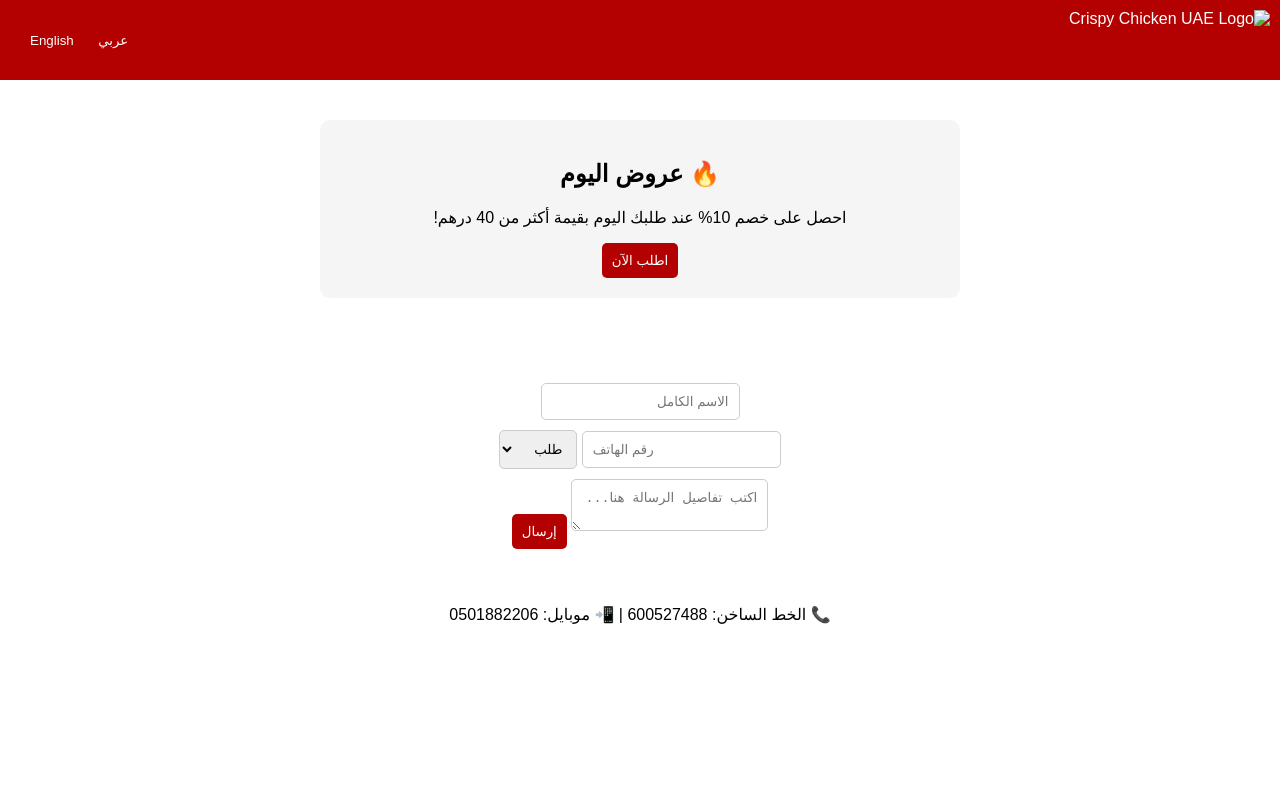
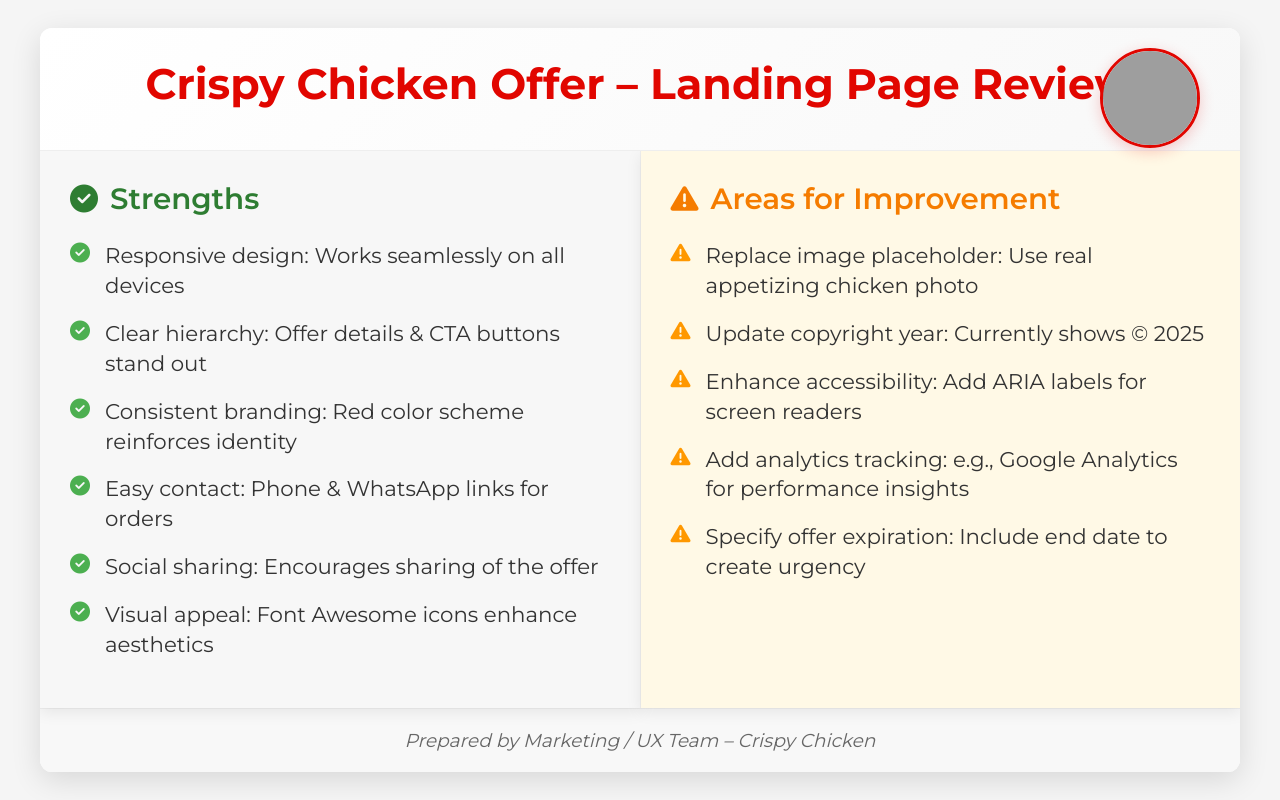
Before and after one commit to crispychicken0/call-center-crispychicken, a plain HTML site: page index.html in a window 1280 px wide. Drawn offline with Linux system fonts and the light colour scheme; grey boxes are pictures that could not be loaded.

Commit message:
Update index.html

```diff
--- a/index.html
+++ b/index.html
@@ -1,86 +1,72 @@
 <!DOCTYPE html>
-<html lang="ar" dir="rtl">
+<html lang="en">
 <head>
-  <meta charset="UTF-8" />
-  <meta name="viewport" content="width=device-width, initial-scale=1.0" />
-  <title>Crispy Chicken UAE</title>
-  <link rel="icon" href="public/assets/favicon.png" type="image/png" />
-  <meta property="og:title" content="Crispy Chicken UAE - Call Center" />
-  <meta property="og:description" content="Order now and enjoy Crispy Chicken offers!" />
-  <meta property="og:image" content="public/assets/og-crispy-chicken-1200x630.png" />
-  <style>
-    body { font-family: Arial, sans-serif; margin:0; padding:0; text-align:center; background:#fff; }
-    header { background:#b30000; padding:10px; color:#fff; display:flex; align-items:center; justify-content:space-between; }
-    header img { height:60px; }
-    .lang-switch { margin: 10px; }
-    .content { padding:20px; }
-    .offer { background:#f5f5f5; margin:20px auto; padding:20px; border-radius:10px; max-width:600px; }
-    form { display:flex; flex-direction:column; max-width:400px; margin:20px auto; }
-    input, select, textarea { margin:5px 0; padding:10px; border:1px solid #ccc; border-radius:5px; }
-    button { padding:10px; background:#b30000; color:#fff; border:none; border-radius:5px; cursor:pointer; }
-  </style>
-  <script>
-    function switchLang(lang) {
-      document.querySelectorAll('[data-lang]').forEach(el => {
-        el.style.display = (el.getAttribute('data-lang') === lang) ? 'block' : 'none';
-      });
-      document.documentElement.lang = lang === 'en' ? 'en' : 'ar';
-      document.documentElement.dir = lang === 'en' ? 'ltr' : 'rtl';
+<meta charset="UTF-8">
+<meta name="viewport" content="width=device-width, initial-scale=1.0">
+<title>Crispy Chicken Offer – Landing Page Review</title>
+<link href="https://fonts.googleapis.com/css2?family=Montserrat:wght@400;500;600;700&display=swap" rel="stylesheet">
+<link rel="stylesheet" href="https://cdnjs.cloudflare.com/ajax/libs/font-awesome/6.4.0/css/all.min.css">
+<style>
+    * {margin:0; padding:0; box-sizing:border-box;}
+    body {font-family: 'Montserrat', sans-serif; background:#f5f5f5; display:flex; justify-content:center; align-items:center; min-height:100vh; padding:20px;}
+    .slide {width:100%; max-width:1200px; background:#fff; border-radius:12px; overflow:hidden; box-shadow:0 8px 30px rgba(0,0,0,0.12); position:relative;}
+    .slide-header {padding:30px 40px; position:relative; background:linear-gradient(135deg,#fff 0%,#f8f8f8 100%); border-bottom:1px solid #eee;}
+    .slide-title {color:#E10600; font-size:32pt; font-weight:700; text-align:center; margin-bottom:10px;}
+    .chicken-thumbnail {position:absolute; top:20px; right:40px; width:100px; height:100px; border-radius:50%; object-fit:cover; border:3px solid #E10600; box-shadow:0 4px 15px rgba(225,6,0,0.2);}
+    .columns-container {display:flex; flex-wrap:wrap;}
+    .column {flex:1; padding:30px; box-shadow:0 4px 15px rgba(0,0,0,0.08); transition:0.3s ease;}
+    .column:hover {transform:translateY(-5px); box-shadow:0 8px 25px rgba(0,0,0,0.15);}
+    .column-left {background:#F7F7F7; border-right:1px solid #eee;}
+    .column-right {background:#FFF9E6;}
+    .column-title {font-size:22pt; font-weight:600; margin-bottom:25px; display:flex; align-items:center;}
+    .column-left .column-title {color:#2E7D32;}
+    .column-right .column-title {color:#F57C00;}
+    .column-title i {margin-right:12px; font-size:28px;}
+    .bullet-list {list-style:none;}
+    .bullet-item {display:flex; align-items:flex-start; margin-bottom:18px; color:#333; font-size:16pt; line-height:1.4;}
+    .bullet-item i {margin-right:15px; font-size:20px; flex-shrink:0; margin-top:2px;}
+    .column-left .bullet-item i {color:#4CAF50;}
+    .column-right .bullet-item i {color:#FF9800;}
+    .slide-footer {padding:20px; text-align:center; background:#f8f8f8; border-top:1px solid #eee;}
+    .footer-text {font-size:14pt; font-style:italic; color:#666;}
+    @media (max-width:768px){
+        .columns-container {flex-direction:column;}
+        .column {border-right:none; border-bottom:1px solid #eee;}
     }
-  </script>
+</style>
 </head>
 <body>
-  <header>
-    <img src="public/assets/logo.png" alt="Crispy Chicken UAE Logo" />
-    <div class="lang-switch">
-      <button onclick="switchLang('ar')">عربي</button>
-      <button onclick="switchLang('en')">English</button>
+<div class="slide">
+    <div class="slide-header">
+        <h1 class="slide-title">Crispy Chicken Offer – Landing Page Review</h1>
+        <img src="https://i.imgur.com/your-real-image.jpg" alt="Delicious Crispy Chicken" class="chicken-thumbnail">
     </div>
-  </header>
-
-  <div class="content">
-    <div class="offer" data-lang="ar">
-      <h2>🔥 عروض اليوم</h2>
-      <p>احصل على خصم 10% عند طلبك اليوم بقيمة أكثر من 40 درهم!</p>
-      <button onclick="document.getElementById('order-form').scrollIntoView()">اطلب الآن</button>
+    <div class="columns-container">
+        <div class="column column-left">
+            <h2 class="column-title"><i class="fas fa-check-circle"></i> Strengths</h2>
+            <ul class="bullet-list">
+                <li class="bullet-item"><i class="fas fa-check-circle"></i> Responsive design: Works seamlessly on all devices</li>
+                <li class="bullet-item"><i class="fas fa-check-circle"></i> Clear hierarchy: Offer details & CTA buttons stand out</li>
+                <li class="bullet-item"><i class="fas fa-check-circle"></i> Consistent branding: Red color scheme reinforces identity</li>
+                <li class="bullet-item"><i class="fas fa-check-circle"></i> Easy contact: Phone & WhatsApp links for orders</li>
+                <li class="bullet-item"><i class="fas fa-check-circle"></i> Social sharing: Encourages sharing of the offer</li>
+                <li class="bullet-item"><i class="fas fa-check-circle"></i> Visual appeal: Font Awesome icons enhance aesthetics</li>
+            </ul>
+        </div>
+        <div class="column column-right">
+            <h2 class="column-title"><i class="fas fa-exclamation-triangle"></i> Areas for Improvement</h2>
+            <ul class="bullet-list">
+                <li class="bullet-item"><i class="fas fa-exclamation-triangle"></i> Replace image placeholder: Use real appetizing chicken photo</li>
+                <li class="bullet-item"><i class="fas fa-exclamation-triangle"></i> Update copyright year: Currently shows © 2025</li>
+                <li class="bullet-item"><i class="fas fa-exclamation-triangle"></i> Enhance accessibility: Add ARIA labels for screen readers</li>
+                <li class="bullet-item"><i class="fas fa-exclamation-triangle"></i> Add analytics tracking: e.g., Google Analytics for performance insights</li>
+                <li class="bullet-item"><i class="fas fa-exclamation-triangle"></i> Specify offer expiration: Include end date to create urgency</li>
+            </ul>
+        </div>
     </div>
-    <div class="offer" data-lang="en" style="display:none">
-      <h2>🔥 Today's Offer</h2>
-      <p>Get 10% off when your order exceeds 40 AED today!</p>
-      <button onclick="document.getElementById('order-form').scrollIntoView()">Order Now</button>
+    <div class="slide-footer">
+        <p class="footer-text">Prepared by Marketing / UX Team – Crispy Chicken</p>
     </div>
-  </div>
-
-  <div class="content">
-    <form id="order-form" action="https://formspree.io/f/your_form_id" method="POST">
-      <div data-lang="ar">
-        <input type="text" name="name" placeholder="الاسم الكامل" required />
-        <input type="tel" name="phone" placeholder="رقم الهاتف" required />
-        <select name="type">
-          <option>طلب</option>
-          <option>شكوى</option>
-          <option>اقتراح</option>
-        </select>
-        <textarea name="message" placeholder="اكتب تفاصيل الرسالة هنا..." required></textarea>
-        <button type="submit">إرسال</button>
-      </div>
-      <div data-lang="en" style="display:none">
-        <input type="text" name="name" placeholder="Full Name" required />
-        <input type="tel" name="phone" placeholder="Phone Number" required />
-        <select name="type">
-          <option>Order</option>
-          <option>Complaint</option>
-          <option>Suggestion</option>
-        </select>
-        <textarea name="message" placeholder="Write your message here..." required></textarea>
-        <button type="submit">Send</button>
-      </div>
-    </form>
-  </div>
-
-  <footer>
-    <p data-lang="ar">📞 الخط الساخن: 600527488 | 📲 موبايل: 0501882206</p>
-    <p data-lang="en" style="display:none">📞 Hotline: 600527488 | 📲 Mobile: 0501882206</p>
-  </footer>
+</div>
 </body>
 </html>
```
